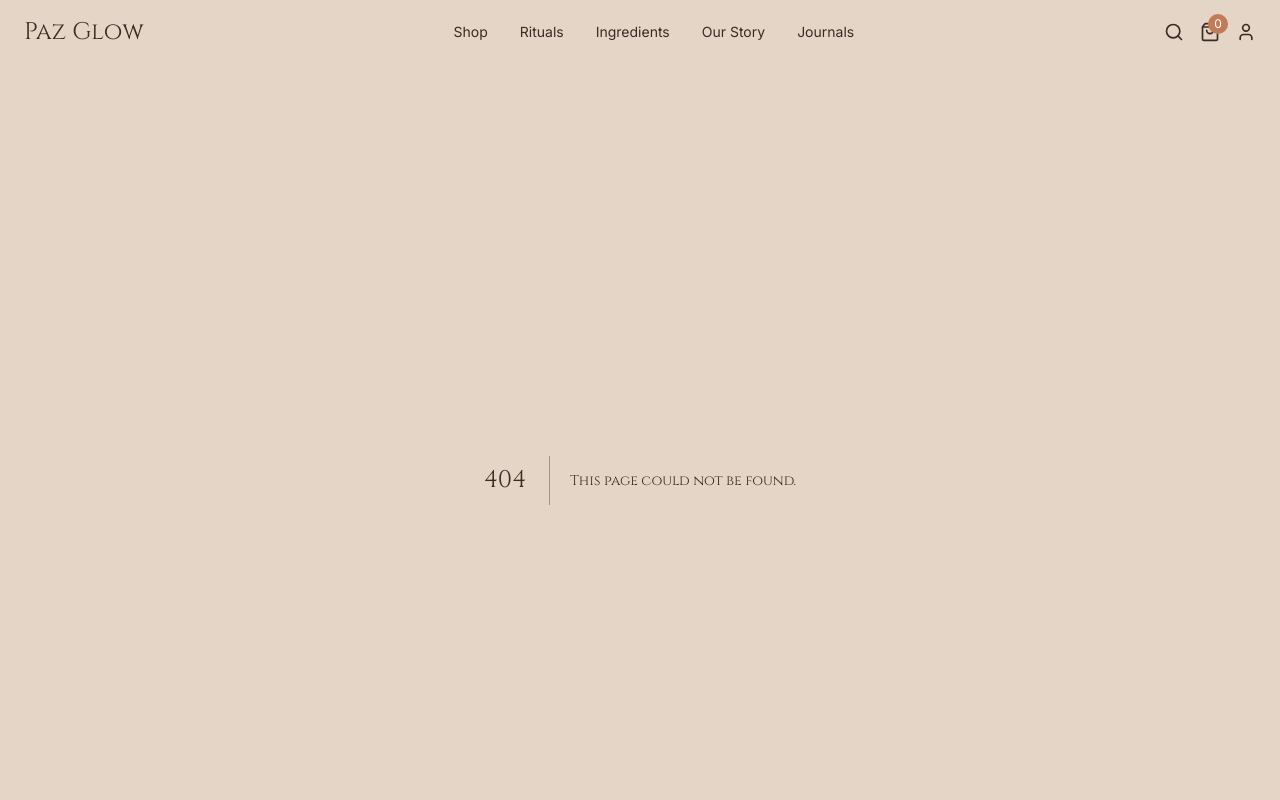
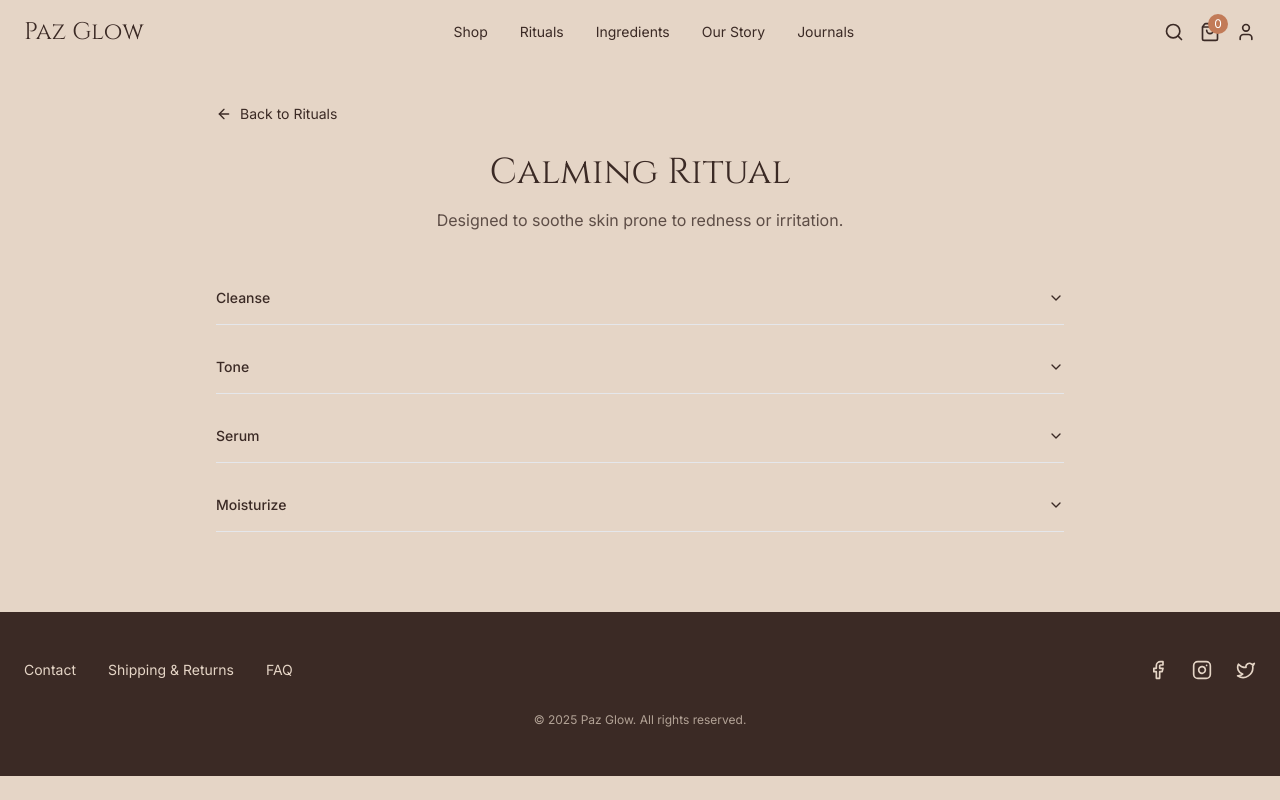
Before and after one commit to IvanJP-WG/paz-glow, a Next.js app: page /rituals/calming in a window 1280 px wide. Before the commit this address had no page. Shown: the top 800 px of the page. Built offline with nearby package versions, Linux system fonts and the light colour scheme.

Commit message:
Phase 3.1.x DONE

```diff
--- /dev/null
+++ b/app/rituals/[slug]/page.tsx
@@ -0,0 +1,26 @@
+import { Metadata } from "next";
+import RitualDetail from "@/components/rituals/RitualDetail";
+
+interface RitualPageProps {
+  params: { slug: string };
+}
+
+// ✅ Example metadata generator per ritual
+export async function generateMetadata({
+  params,
+}: RitualPageProps): Promise<Metadata> {
+  const ritualTitles: Record<string, string> = {
+    hydration: "Hydration Ritual | Paz Glow",
+    calming: "Calming Ritual | Paz Glow",
+    radiance: "Radiance Ritual | Paz Glow",
+  };
+
+  return {
+    title: ritualTitles[params.slug] || "Ritual | Paz Glow",
+    description: "Discover step-by-step skincare rituals tailored to your needs.",
+  };
+}
+
+export default function RitualPage({ params }: RitualPageProps) {
+  return <RitualDetail slug={params.slug} />;
+}
--- /dev/null
+++ b/app/rituals/page.tsx
@@ -0,0 +1,11 @@
+import { Metadata } from "next";
+import RitualsLanding from "@/components/rituals/RitualsLanding";
+
+export const metadata: Metadata = {
+  title: "Rituals | Paz Glow",
+  description: "Discover personalized skincare rituals by concern and intention.",
+};
+
+export default function RitualsPage() {
+  return <RitualsLanding />;
+}
--- a/app/shop/[id]/page.tsx
+++ b/app/shop/[id]/page.tsx
@@ -11,6 +11,7 @@ import IngredientsTabs from "@/components/shop/IngredientsTabs";
 import ProductReviews from "@/components/shop/ProductReviews";
 import RelatedProducts from "@/components/shop/RelatedProducts";
 import { Button } from "@/components/ui/button";
+import { motion } from "framer-motion"; // 👈 Import motion
 
 interface PDPProps {
   params: Promise<{
@@ -21,7 +22,6 @@ interface PDPProps {
 export default function PDP({ params }: PDPProps) {
   const { id } = use(params);
   const idNum = Number(id);
-  const productId = parseInt(id);
   const product = products.find((p) => p.id === idNum);
   const router = useRouter();
   const [quantity, setQuantity] = useState(1);
@@ -41,14 +41,35 @@ export default function PDP({ params }: PDPProps) {
   }
 
   return (
-    <main className="max-w-7xl mx-auto px-6 py-12 grid grid-cols-1 lg:grid-cols-2 gap-8">
-      {/* GALLERY */}
-      <div className="order-1 lg:order-1">
+    <motion.main
+      className="max-w-7xl mx-auto px-6 py-12 flex flex-col gap-10"
+      initial={{ opacity: 0, y: 20 }}
+      animate={{ opacity: 1, y: 0 }}
+      transition={{ duration: 0.6, ease: "easeOut" }}
+    >
+      {/* ROW 1: Gallery + Product Info */}
+      <motion.div
+        className="grid grid-cols-1 lg:grid-cols-2 gap-12"
+        initial={{ opacity: 0, y: 30 }}
+        animate={{ opacity: 1, y: 0 }}
+        transition={{ duration: 0.6, ease: "easeOut", delay: 0.2 }}
+      >
+        {/* Gallery */}
+        <motion.section
+          initial={{ opacity: 0, x: -30 }}
+          animate={{ opacity: 1, x: 0 }}
+          transition={{ duration: 0.6, ease: "easeOut", delay: 0.3 }}
+        >
           <ProductGallery images={product.images} />
-      </div>
+        </motion.section>
 
-      {/* PRODUCT INFO (right column on desktop, under gallery on mobile) */}
-      <div className="order-2 lg:order-2 flex flex-col gap-6 relative">
+        {/* Product Info */}
+        <motion.section
+          className="flex flex-col gap-6 relative"
+          initial={{ opacity: 0, x: 30 }}
+          animate={{ opacity: 1, x: 0 }}
+          transition={{ duration: 0.6, ease: "easeOut", delay: 0.4 }}
+        >
           <button
             className="absolute top-0 right-0 text-clay hover:text-gold font-medium"
             onClick={() => router.push("/shop")}
@@ -66,17 +87,11 @@ export default function PDP({ params }: PDPProps) {
                 <Star
                   key={i}
                   size={20}
-                className={
-                  i < Math.round(product.rating)
-                    ? "text-gold fill-gold"
-                    : "text-sand"
-                }
+                  className={i < Math.round(product.rating) ? "text-gold fill-gold" : "text-sand"}
                 />
               ))}
             </span>
-          <span className="text-soil text-sm">
-            ({product.reviewsCount} reviews)
-          </span>
+            <span className="text-soil text-sm">({product.reviewsCount} reviews)</span>
           </div>
 
           <p className="text-soil">{product.keyMessaging}</p>
@@ -96,33 +111,40 @@ export default function PDP({ params }: PDPProps) {
           {/* Add to cart */}
           <Button
             className="bg-clay text-white hover:bg-gold hover:text-soil w-full transition-colors"
-          onClick={() =>
-            alert(`Added ${quantity} × ${product.title} to cart`)
-          }
+            onClick={() => alert(`Added ${quantity} × ${product.title} to cart`)}
           >
             Add to Cart
           </Button>
-      </div>
+        </motion.section>
+      </motion.div>
 
-      {/* RITUAL */}
-      <div className="order-3 lg:order-2">
+      {/* ROW 2: Rituals → Ingredients → Related → Reviews */}
+      <motion.div
+        className="flex flex-col gap-10"
+        initial="hidden"
+        whileInView="visible"
+        viewport={{ once: true, amount: 0.2 }}
+        variants={{
+          hidden: { opacity: 0, y: 40 },
+          visible: { opacity: 1, y: 0, transition: { staggerChildren: 0.2 } },
+        }}
+      >
+        <motion.div variants={{ hidden: { opacity: 0, y: 30 }, visible: { opacity: 1, y: 0 } }}>
           <RitualAccordion steps={product.ritual} />
-      </div>
+        </motion.div>
 
-      {/* INGREDIENTS */}
-      <div className="order-4 lg:order-2">
+        <motion.div variants={{ hidden: { opacity: 0, y: 30 }, visible: { opacity: 1, y: 0 } }}>
           <IngredientsTabs ingredients={product.ingredients} />
-      </div>
+        </motion.div>
 
-      {/* RELATED PRODUCTS */}
-      <div className="order-5 lg:order-2">
+        <motion.div variants={{ hidden: { opacity: 0, y: 30 }, visible: { opacity: 1, y: 0 } }}>
           <RelatedProducts ids={product.related} />
-      </div>
+        </motion.div>
 
-      {/* REVIEWS (last on mobile, under gallery on desktop) */}
-      <div className="order-6 lg:order-1">
+        <motion.div variants={{ hidden: { opacity: 0, y: 30 }, visible: { opacity: 1, y: 0 } }}>
           <ProductReviews productId={String(product.id)} />
-      </div>
-    </main>
+        </motion.div>
+      </motion.div>
+    </motion.main>
   );
 }
--- /dev/null
+++ b/components/rituals/RitualDetail.tsx
@@ -0,0 +1,93 @@
+"use client";
+
+import { motion } from "framer-motion";
+import Link from "next/link";
+import { ArrowLeft } from "lucide-react";
+import { Accordion, AccordionItem, AccordionTrigger, AccordionContent } from "@/components/ui/accordion";
+
+interface RitualDetailProps {
+  slug: string;
+}
+
+const rituals: Record<
+  string,
+  { title: string; intro: string; steps: { title: string; desc: string }[] }
+> = {
+  hydration: {
+    title: "Hydration Ritual",
+    intro: "A soothing routine to deeply replenish moisture levels.",
+    steps: [
+      { title: "Cleanse", desc: "Use a gentle gel cleanser to refresh without stripping." },
+      { title: "Mist", desc: "Spritz hydrating mist to prep the skin barrier." },
+      { title: "Serum", desc: "Apply a water-based serum rich in hyaluronic acid." },
+      { title: "Moisturize", desc: "Seal hydration with a lightweight cream." },
+    ],
+  },
+  calming: {
+    title: "Calming Ritual",
+    intro: "Designed to soothe skin prone to redness or irritation.",
+    steps: [
+      { title: "Cleanse", desc: "Choose a cream cleanser for barrier support." },
+      { title: "Tone", desc: "Apply calming toner with chamomile or centella asiatica." },
+      { title: "Serum", desc: "Use a calming serum with niacinamide." },
+      { title: "Moisturize", desc: "Protect barrier with nourishing moisturizer." },
+    ],
+  },
+  radiance: {
+    title: "Radiance Ritual",
+    intro: "Energizing steps for brighter, glowing skin.",
+    steps: [
+      { title: "Cleanse", desc: "Start with a foaming cleanser for freshness." },
+      { title: "Exfoliate", desc: "Use a mild AHA exfoliant twice a week." },
+      { title: "Serum", desc: "Apply a vitamin C serum to boost radiance." },
+      { title: "Moisturize", desc: "Finish with a glow-boosting moisturizer." },
+    ],
+  },
+};
+
+export default function RitualDetail({ slug }: RitualDetailProps) {
+  const ritual = rituals[slug];
+
+  if (!ritual) {
+    return (
+      <div className="max-w-4xl mx-auto py-16 px-6 text-center">
+        <h1 className="text-2xl font-heading">Ritual not found</h1>
+      </div>
+    );
+  }
+
+  return (
+    <div className="max-w-4xl mx-auto pt-6 px-6">
+      <div className="mb-6">
+        <Link
+            href="/rituals"
+            className="inline-flex items-center text-sm text-primary hover:underline"
+        >
+            <ArrowLeft className="w-4 h-4 mr-2" />
+            Back to Rituals
+        </Link>
+      </div>
+
+      {/* Hero Section */}
+      <motion.div
+        initial={{ opacity: 0, y: 20 }}
+        animate={{ opacity: 1, y: 0 }}
+        transition={{ duration: 0.5 }}
+        className="mb-10 text-center"
+      >
+        <h1 className="text-4xl font-heading mb-4">{ritual.title}</h1>
+        <p className="text-soil/80 max-w-2xl mx-auto">{ritual.intro}</p>
+      </motion.div>
+
+      {/* Steps Accordion */}
+      <Accordion type="single" collapsible className="w-full space-y-4">
+        {ritual.steps.map((step, i) => (
+          <AccordionItem key={i} value={`step-${i}`}>
+            <AccordionTrigger>{step.title}</AccordionTrigger>
+            <AccordionContent>{step.desc}</AccordionContent>
+          </AccordionItem>
+        ))}
+      </Accordion>
+    </div>
+  );
+}
--- /dev/null
+++ b/components/rituals/RitualsLanding.tsx
@@ -0,0 +1,73 @@
+"use client";
+
+import Link from "next/link";
+import { Card, CardContent } from "@/components/ui/card";
+import * as motion from "framer-motion/client";
+import { products } from "@/lib/products"; // reuse your existing product data
+
+export default function RitualsLanding() {
+  // Example: group rituals by concern from products
+  const rituals = [
+    {
+      slug: "hydration",
+      title: "Hydration Ritual",
+      desc: "Quench thirsty skin with lightweight, deeply hydrating steps.",
+      image: "/images/ritual-hydration.jpg",
+    },
+    {
+      slug: "calming",
+      title: "Calming Ritual",
+      desc: "Soothe and balance skin prone to sensitivity or redness.",
+      image: "/images/ritual-calming.jpg",
+    },
+    {
+      slug: "radiance",
+      title: "Radiance Ritual",
+      desc: "Awaken dull skin with energizing, glow-boosting care.",
+      image: "/images/ritual-radiance.jpg",
+    },
+  ];
+
+  return (
+    <div className="max-w-6xl mx-auto px-6 py-16">
+      {/* Hero */}
+      <motion.div
+        initial={{ opacity: 0, y: 30 }}
+        animate={{ opacity: 1, y: 0 }}
+        className="text-center mb-16"
+      >
+        <h1 className="text-4xl font-heading mb-4">Your Skincare Rituals</h1>
+        <p className="text-soil/80 max-w-2xl mx-auto">
+          Every skin tells a story. Explore curated rituals designed for your
+          skin’s needs, rooted in mindfulness and balance.
+        </p>
+      </motion.div>
+
+      {/* Ritual Cards */}
+      <div className="grid grid-cols-1 md:grid-cols-3 gap-8">
+        {rituals.map((ritual, i) => (
+          <motion.div
+            key={ritual.slug}
+            initial={{ opacity: 0, y: 20 }}
+            animate={{ opacity: 1, y: 0 }}
+            transition={{ delay: i * 0.2 }}
+          >
+            <Link href={`/rituals/${ritual.slug}`}>
+              <Card className="overflow-hidden rounded-2xl shadow-md hover:shadow-lg transition-shadow">
+                <img
+                  src={ritual.image}
+                  alt={ritual.title}
+                  className="w-full h-48 object-cover"
+                />
+                <CardContent className="p-6">
+                  <h3 className="font-heading text-lg mb-2">{ritual.title}</h3>
+                  <p className="text-sm text-soil/80">{ritual.desc}</p>
+                </CardContent>
+              </Card>
+            </Link>
+          </motion.div>
+        ))}
+      </div>
+    </div>
+  );
+}
--- /dev/null
+++ b/components/ui/card.tsx
@@ -0,0 +1,76 @@
+import * as React from "react"
+
+import { cn } from "@/lib/utils"
+
+const Card = React.forwardRef<
+  HTMLDivElement,
+  React.HTMLAttributes<HTMLDivElement>
+>(({ className, ...props }, ref) => (
+  <div
+    ref={ref}
+    className={cn(
+      "rounded-xl border bg-card text-card-foreground shadow",
+      className
+    )}
+    {...props}
+  />
+))
+Card.displayName = "Card"
+
+const CardHeader = React.forwardRef<
+  HTMLDivElement,
+  React.HTMLAttributes<HTMLDivElement>
+>(({ className, ...props }, ref) => (
+  <div
+    ref={ref}
+    className={cn("flex flex-col space-y-1.5 p-6", className)}
+    {...props}
+  />
+))
+CardHeader.displayName = "CardHeader"
+
+const CardTitle = React.forwardRef<
+  HTMLDivElement,
+  React.HTMLAttributes<HTMLDivElement>
+>(({ className, ...props }, ref) => (
+  <div
+    ref={ref}
+    className={cn("font-semibold leading-none tracking-tight", className)}
+    {...props}
+  />
+))
+CardTitle.displayName = "CardTitle"
+
+const CardDescription = React.forwardRef<
+  HTMLDivElement,
+  React.HTMLAttributes<HTMLDivElement>
+>(({ className, ...props }, ref) => (
+  <div
+    ref={ref}
+    className={cn("text-sm text-muted-foreground", className)}
+    {...props}
+  />
+))
+CardDescription.displayName = "CardDescription"
+
+const CardContent = React.forwardRef<
+  HTMLDivElement,
+  React.HTMLAttributes<HTMLDivElement>
+>(({ className, ...props }, ref) => (
+  <div ref={ref} className={cn("p-6 pt-0", className)} {...props} />
+))
+CardContent.displayName = "CardContent"
+
+const CardFooter = React.forwardRef<
+  HTMLDivElement,
+  React.HTMLAttributes<HTMLDivElement>
+>(({ className, ...props }, ref) => (
+  <div
+    ref={ref}
+    className={cn("flex items-center p-6 pt-0", className)}
+    {...props}
+  />
+))
+CardFooter.displayName = "CardFooter"
+
+export { Card, CardHeader, CardFooter, CardTitle, CardDescription, CardContent }
```
Lines whose indentation alone changed are shown as unchanged.
